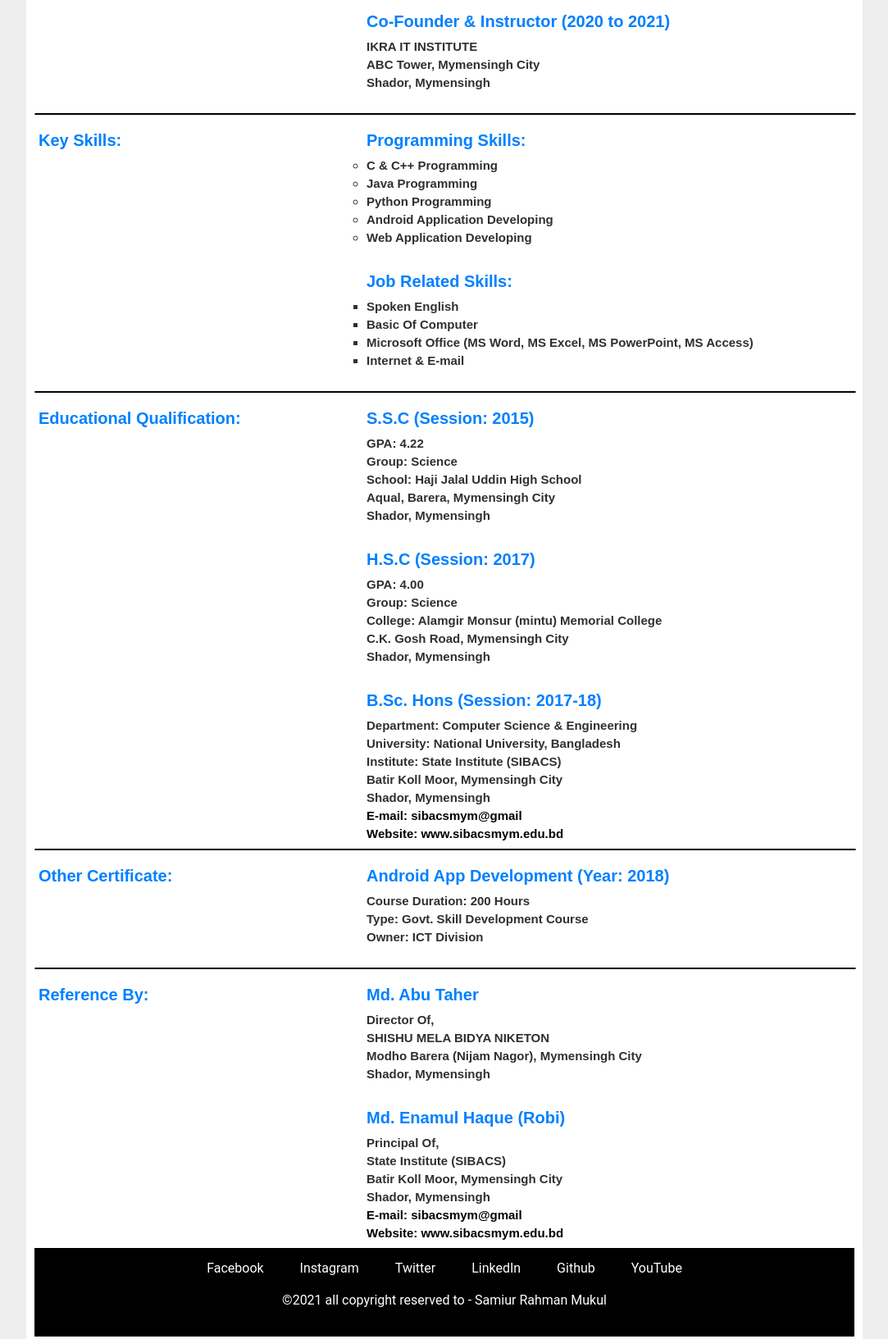
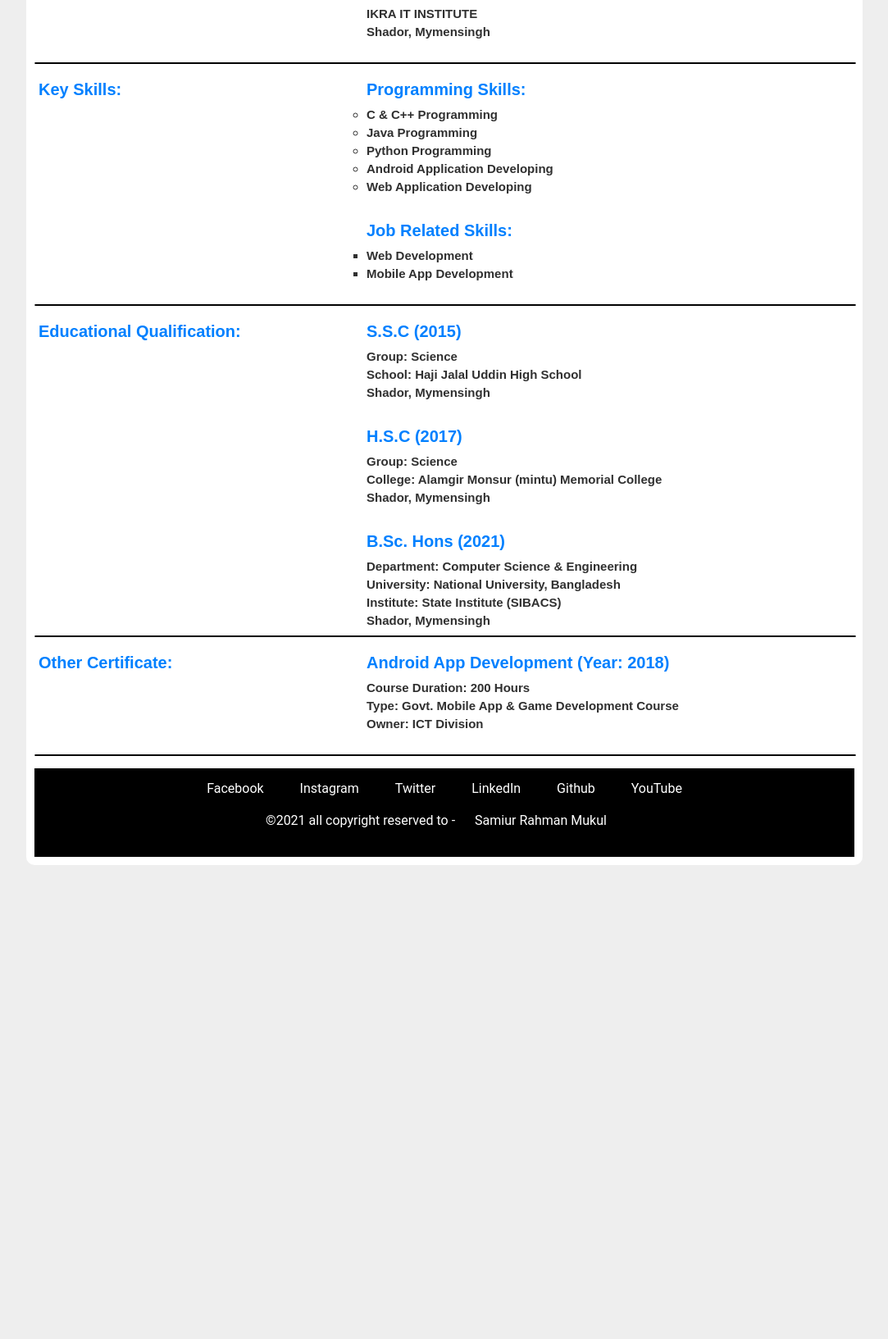
Before and after one commit to SamiurRahmanMukul/HTML-CSS-JavaScript-Style-Templates, a plain HTML site: page 5-Curiculam-Vitea-Template/index.html in a window 1280 px wide. Shown: the part 594-2227 px from the top of the page at 82% size, without its empty margins (98-1181 px from the left). After the commit the page ends 1659 px from the top, so only its background shows below. Drawn offline with Linux system fonts and the light colour scheme.

Commit message:
Update index.html

```diff
--- a/5-Curiculam-Vitea-Template/index.html
+++ b/5-Curiculam-Vitea-Template/index.html
@@ -9,49 +9,44 @@
 </head>
 <body>
 	<div class="container">
-
 		<!--Heading Start-->
 		<header>
 			<img class="profile-image" alt="Sorry! Image not found." src="./asstes/img/mukul-photo.png">
-
 			<div class="profile-bio">
 				<h1>MD. SAMIUR RAHMAN (MUKUL)</h1>
-				<h3>Web & Android application developer</h3>
+				<h3>Web & Mobile Application Developer</h3>
 			</div>
-
 			<div class="profile-contact">
-				<p><a href="tel:+8801641861442">Phone: +880 16 00 0000</a></p>
-				<p><a href="mailto:sr.mukul9090@gmail.com">E-mail: sr.mukul9090@gmail.com</a></p>
-				<p><a href="http://www.SamiurRahmanMukul.com">Website: www.SamiurRahman.com</a></p>
+				<p><a href="mailto:contact@srmukul.com">E-mail: contact@srmukul.com</a></p>
+				<p><a href="http://www.srmukul.com">Website: www.srmukul.com</a></p>
 			</div>
-
-			<div class="div-clear"></div> <hr>
-
-		</header> <!--Heading Start-->
+			<div class="div-clear"></div>
+			<hr>
+		</header>
+		<!--Heading End>
 
 		<!-- Main Section Start-->
 		<main>
-
 			<!-- Section 1 (Personal Info) Start-->
 			<section id="personal-info">
 				<div class="content1">
 					<div class="left-div">
 						<h3>Personal Information:</h3>
 					</div>
-
 					<div class="right-div">
 						<h3>Full Name: Md. Samiur Rahman (Mukul)</h3>
 						<h4>
 							<p>Father Name: Md. Motiur Rahman</p>
 							<p>Mother Name: Hamida Khatun</p> <br>
-							<p>Address: ABC Nagor, Mymensingh City</p>
-							<p>District: Shador, Mymensingh</p> <br>
+							<p>Address: ABC Nagor, Dhaka</p>
+							<p>District: Dhaka</p> <br>
 							<p>Gender: Male</p>
 							<p>Religion: Islam</p>
 							<p>Nationality: Bangladeshi</p>
 						</h4>
 					</div>
-				</div> <hr class="common-hr">
+				</div>
+				<hr class="common-hr">
 			</section>
 			<!-- Section 1 (Personal Info) End-->
 
@@ -61,25 +56,24 @@
 					<div class="left-div">
 						<h3>Work Experience:</h3>
 					</div>
-
 					<div class="right-div">
-
 						<h3>Assistant Teacher (2017 to 2019)</h3>
 						<h4>
 							<p>SHISHU MELA BIDYA NIKETON</p>
-							<p>ABC Nagor, Mymensingh City</p>
 							<p>Shador, Mymensingh</p>
-						</h4> <br>
-
+						</h4>
+						<br>
 						<h3>Co-Founder & Instructor (2020 to 2021)</h3>
 						<h4>
 							<p>IKRA IT INSTITUTE</p>
-							<p>ABC Tower, Mymensingh City</p>
 							<p>Shador, Mymensingh</p>
-						</h4> <br>
+						</h4>
+						<br>
 					</div>
-				</div> <hr class="common-hr">
-			</section> <!-- Section 2 (Work Experience) End-->
+				</div>
+				<hr class="common-hr">
+			</section>
+			<!-- Section 2 (Work Experience) End-->
 
 			<!-- Section 3 (Key Skills) Start-->
 			<section id="personal-info">
@@ -87,9 +81,7 @@
 					<div class="left-div">
 						<h3>Key Skills:</h3>
 					</div>
-
 					<div class="right-div">
-
 						<h3>Programming Skills:</h3>
 						<h4>
 							<ul type="circle">
@@ -99,20 +91,21 @@
 								<li><p>Android Application Developing</p></li>
 								<li><p>Web Application Developing</p></li>
 							</ul>
-						</h4> <br>
-
+						</h4>
+						<br>
 						<h3>Job Related Skills:</h3>
 						<h4>
 							<ul type="square">
-								<li><p>Spoken English</p></li>
-								<li><p>Basic Of Computer</p></li>
-								<li><p>Microsoft Office (MS Word, MS Excel, MS PowerPoint, MS Access)</p></li>
-								<li><p>Internet & E-mail</p></li>
+								<li><p>Web Development</p></li>
+								<li><p>Mobile App Development</p></li>
 							</ul>
-						</h4> <br>
+						</h4>
+						<br>
 					</div>
-				</div> <hr class="common-hr">
-			</section> <!-- Section 3 (Skills) End-->
+				</div>
+				<hr class="common-hr">
+			</section>
+			<!-- Section 3 (Skills) End-->
 
 			<!-- Section 4 (Educational Qualification) Start-->
 			<section id="personal-info">
@@ -120,41 +113,33 @@
 					<div class="left-div">
 						<h3>Educational Qualification:</h3>
 					</div>
-
 					<div class="right-div">
-
-						<h3>S.S.C (Session: 2015)</h3>
+						<h3>S.S.C (2015)</h3>
 						<h4>
-							<p>GPA: 4.22</p>
 							<p>Group: Science</p>
 							<p>School: Haji Jalal Uddin High School</p>
-							<p>Aqual, Barera, Mymensingh City</p>
 							<p>Shador, Mymensingh</p>
-						</h4> <br>
-
-						<h3>H.S.C (Session: 2017)</h3>
+						</h4>
+						<br>
+						<h3>H.S.C (2017)</h3>
 						<h4>
-							<p>GPA: 4.00</p>
 							<p>Group: Science</p>
 							<p>College: Alamgir Monsur (mintu) Memorial College</p>
-							<p>C.K. Gosh Road, Mymensingh City</p>
 							<p>Shador, Mymensingh</p>
-						</h4> <br>
-
-						<h3>B.Sc. Hons (Session: 2017-18)</h3>
+						</h4>
+						<br>
+						<h3>B.Sc. Hons (2021)</h3>
 						<h4>
 							<p>Department: Computer Science & Engineering</p>
 							<p>University: National University, Bangladesh</p>
 							<p>Institute: State Institute (SIBACS)</p>
-							<p>Batir Koll Moor, Mymensingh City</p>
 							<p>Shador, Mymensingh</p>
-
-							<p class="link"><a href="mailto:sibacsmym@gmail">E-mail: sibacsmym@gmail</a></p>
-							<br><p class="link"><a href="http://www.sibacsmym.edu.bd">Website: www.sibacsmym.edu.bd</a></p> <br>
 						</h4>
 					</div>
-				</div> <hr class="common-hr">
-			</section> <!-- Section 4 (Educational Qualification) End-->
+				</div>
+				<hr class="common-hr">
+			</section>
+			<!-- Section 4 (Educational Qualification) End-->
 
 			<!-- Section 5 (Other Certificate) Start-->
 			<section id="personal-info">
@@ -162,50 +147,21 @@
 					<div class="left-div">
 						<h3>Other Certificate:</h3>
 					</div>
-
 					<div class="right-div">
-
 						<h3>Android App Development (Year: 2018)</h3>
 						<h4>
 							<p>Course Duration: 200 Hours</p>
-							<p>Type: Govt. Skill Development Course</p>
+							<p>Type: Govt. Mobile App & Game Development Course</p>
 							<p>Owner: ICT Division</p>
-						</h4> <br>
+						</h4>
+						<br>
 					</div>
-				</div> <hr class="common-hr">
-			</section> <!-- Section 5 (Other Certificate) End-->
-
-			<!-- Section 6 (Reference) Start-->
-			<section id="personal-info">
-				<div class="content1">
-					<div class="left-div">
-						<h3>Reference By:</h3>
-					</div>
-
-					<div class="right-div">
-
-						<h3>Md. Abu Taher</h3>
-						<h4>
-							<p>Director Of,</p>
-							<p>SHISHU MELA BIDYA NIKETON</p>
-							<p>Modho Barera (Nijam Nagor), Mymensingh City</p>
-							<p>Shador, Mymensingh</p>
-						</h4> <br>
-
-						<h3>Md. Enamul Haque (Robi)</h3>
-						<h4>
-							<p>Principal Of,</p>
-							<p>State Institute (SIBACS)</p>
-							<p>Batir Koll Moor, Mymensingh City</p>
-							<p>Shador, Mymensingh</p>
-
-							<p class="link"><a href="mailto:sibacsmym@gmail">E-mail: sibacsmym@gmail</a></p>
-							<br><p class="link"><a href="http://www.sibacsmym.edu.bd">Website: www.sibacsmym.edu.bd</a></p> <br>
-						</h4>
-					</div>
-			</section> <!-- Section 6 (Reference) End-->
-
-		</main> <!-- Main Section End-->
+				</div>
+				<hr class="common-hr">
+			</section>
+			<!-- Section 5 (Other Certificate) End-->
+		</main>
+		<!-- Main Section End-->
 
 		<div class="div-clear"></div>
 
@@ -217,8 +173,9 @@
 			<a href="#">LinkedIn</a>
 			<a href="#">Github</a>
 			<a href="#">YouTube</a>
-			<p>&copy;2021 all copyright reserved to - Samiur Rahman Mukul</p>
-		</footer> <!-- footer End-->
+			<p>&copy;2021 all copyright reserved to - <a href="http://www.srmukul.com">Samiur Rahman Mukul</a></p>
+		</footer>
+		<!-- footer End-->
 	</div>
 </body>
 </html>
```
